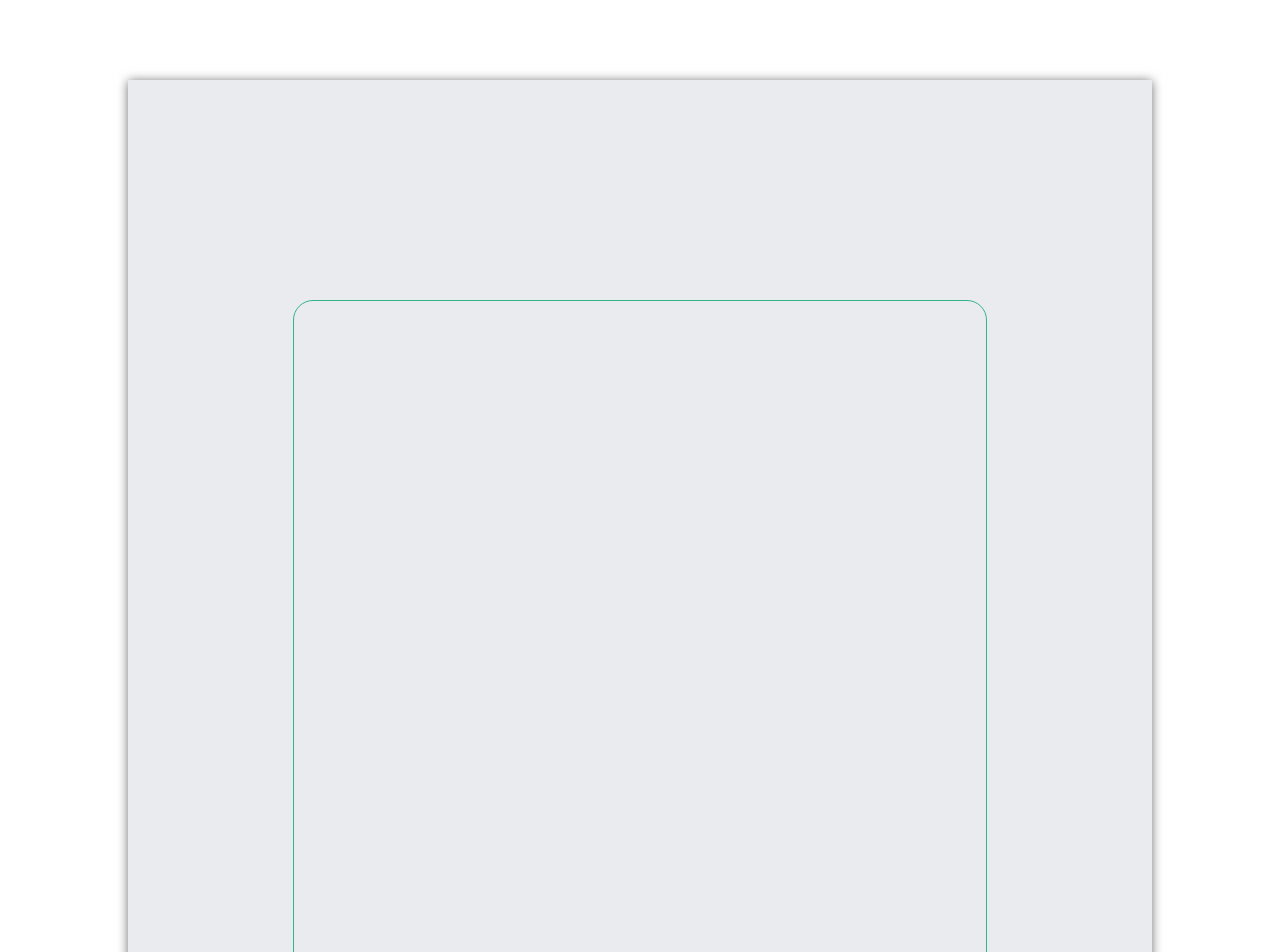
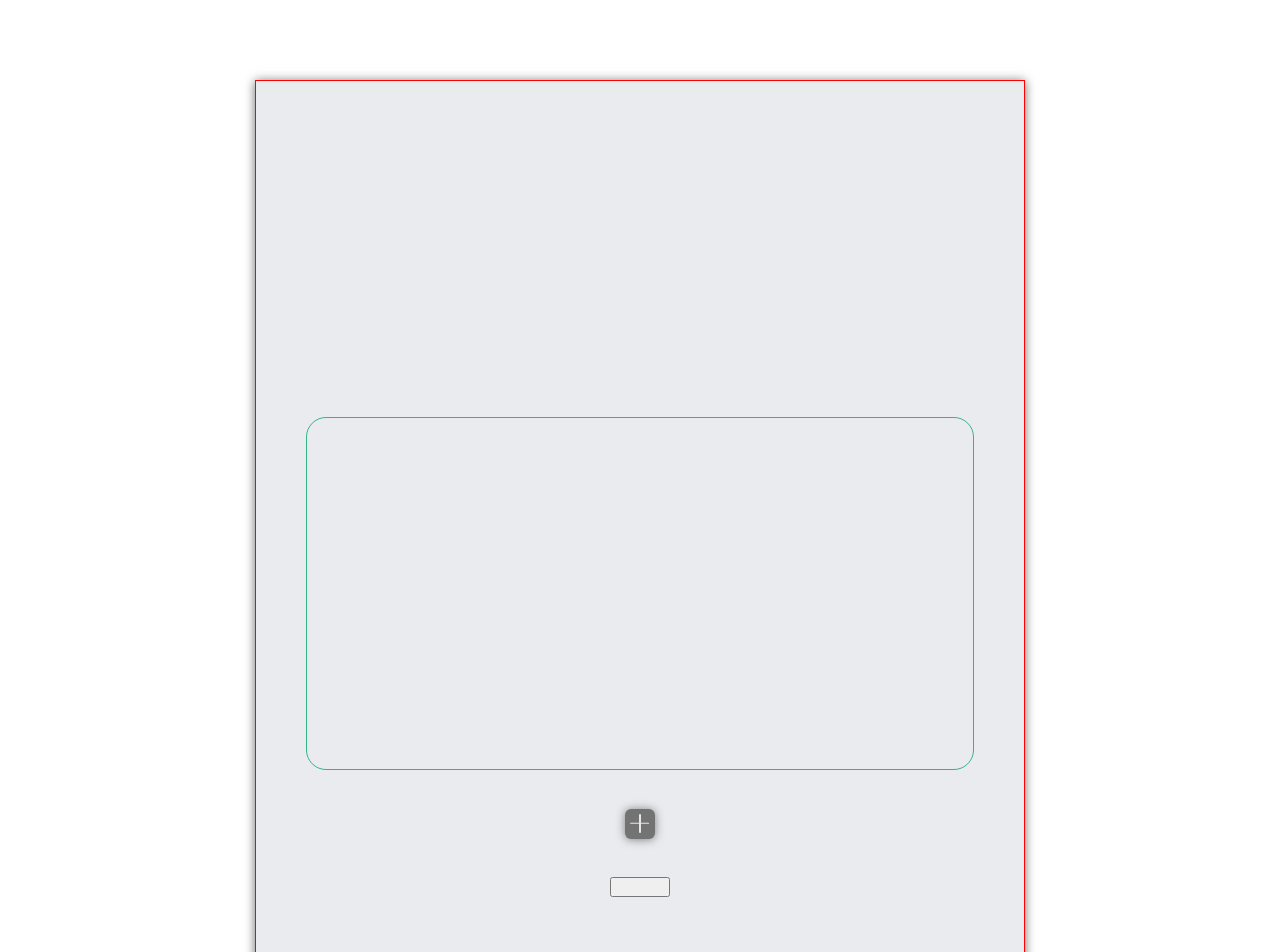
Before and after one commit to imvne/manage-cards, a React (Vite) app: page / in a window 1280 px wide. Shown: the top 952 px of the page. Built offline with nearby package versions, Linux system fonts and the light colour scheme.

Commit message:
fusionné les composants app et cardscontainer

```diff
--- a/src/App.css
+++ b/src/App.css
@@ -1,14 +1,16 @@
 #root{
 	margin: 5rem;
-	width: 80vw;
-	height: 100vw;
+	width: 60vw;
+	height: 90vw;
 	box-shadow: 0px 1px 10px rgb(111, 111, 111);
 	display: flex;
 	flex-direction: column;
 	justify-content: center;
 	align-items: center;
-	background-color: #EAEBEF
+	background-color: #EAEBEF;
+	border: 1px solid red;
 }
+
 
 .add-card-button{
 	margin: 3vw;
@@ -20,7 +22,7 @@
 }
 
 .cards-container {
-	width: 50vw;
+	width: 80%;
 	/* max-height: 50vw; */
 	display: flex;
 	flex-direction: column;
@@ -57,11 +59,12 @@
 
 .card-input {
 	outline: none;
-	border: 1px dashed grey;
+	border: 0px dashed transparent;
 	width: 100%;
 	min-height: 100%;
 	font-size: 2vw;
 	font-family: "Ubuntu", sans-serif;
 	font-weight: 100;
 	box-sizing: border-box;
+	resize: vertical;
 }
--- a/src/App.jsx
+++ b/src/App.jsx
@@ -5,40 +5,140 @@ import CardsContainer from './CardsContainer';
 
 export default function App() {
 	const [cards, setCards] = useState([]) // {key : "hbkve", heigth: "", content: ""}
-	const [addButton, setAddButton] = useState("on")
-	const cardsContainerHeight = "50vw"
+	const [addButtonOn, setAddButtonOn] = useState(true)
+	const [cardToDelete, setCardToDelete] = useState(null)
+	const [allCardsHeight, setAllCardsHeight] = useState(0)
+	const cardsContainerHeight = 300
+
+	console.log(`total hauteur : ${allCardsHeight}`)
+	console.log(cards)
+
+	const handleCardHeightChange = (cardKey) => {
+		console.log('handle CardHeightChange')
+		const cardElement = document.querySelector(`.card-${cardKey}`);
+		const newHeight = cardElement ? cardElement.getBoundingClientRect().height : "14vw";
+
+		console.log(`nouvelle hauteur ${newHeight}`)
+		setCards(previousCards =>
+			previousCards.map(card =>
+			card.key === cardKey ? (
+
+				setAllCardsHeight(previousHeightTotal => ((previousHeightTotal + newHeight - card.height), console.log(previousHeightTotal, card.height, newHeight))),
+				{ ...card, height: newHeight }
+
+				) : card )
+		);
+
+		cardsContainerHeight - allCardsHeight > 59.5 ? setAddButtonOn(true) : setAddButtonOn(false)
+	}
+
+	const handleCardContent = (event, cardKey) => {
+		console.log('handle CardContent')
+		const textChanging = event.target.innerText;
+
+		console.log(textChanging)
+		setCards(previousCards =>
+			previousCards.map(card =>
+			card.key === cardKey ? { ...card, content: textChanging } : card )
+		);
+
+	};
+
+
+	const handleDeleteButtonClick = (cardToDelete, event) => {
+		console.log('handle DeleteButtonClick')
+		const cardElement = event.target.closest('.card')
+		cardElement.style.transform = "scale(00%)"
+
+
+
+		setTimeout(() => {
+			setCards(cards.filter(card => card.key!== cardToDelete.key))
+		}, 300)
+
+		setAllCardsHeight(previousHeightTotal => previousHeightTotal - cardToDelete.height);
+
+		cardsContainerHeight - allCardsHeight > 59.5 ? setAddButtonOn(true) : setAddButtonOn(false)
+
+	}
+
 
 	const handleAddButtonClick = () => {
-		if (addButton === "on"){
-			setCards(previousCards => [...previousCards, {key : crypto.randomUUID(), height: 0, content: ""}])
+		console.log('handle AddButtonClick')
+		if(cardsContainerHeight - allCardsHeight > 59.5) {
+			setAddButtonOn(true)
 
+			setCards(previousCards => [...previousCards, {key : crypto.randomUUID(), height: 59.5, content: ""}])
+			setAllCardsHeight(previousHeight => previousHeight + 59.5)
+
+		} else {
+			setAddButtonOn(false)
 		}
+
 	}
 
 	return (
+
 	<>
-		<CardsContainer
-			cardsContainerHeight={cardsContainerHeight}
+
+
+		<div
 			className={"cards-container"}
-			cards={cards}
-			setCards={setCards}
-		/>
+			style={{height: `${cardsContainerHeight}px`}}
+		>
+
+			{cards.map((card) => {return (
+				<div key={card.key} className={`card card-${card.key}`}
+				onMouseEnter={() => {setCardToDelete(card)}}
+				onMouseLeave={() => {setCardToDelete(null)}}
+				>
+
+					<textarea
+						type='text'
+						className='card-input'
+						contentEditable="true"
+						onChange={(event) => {
+							handleCardHeightChange(card.key);
+							handleCardContent(event, card.key)
+						}}
+					>
+					</textarea>
+
+					{
+						cardToDelete === card &&
+
+						(<CrossButton
+						handleOnClick={(event) => handleDeleteButtonClick(card, event)}
+						className={"delete-card-button"}
+						addOrDeleteStyle={'delete'} buttonSize={'3vw'}
+						/>)
+					}
+
+				</div>
+
+			)})}
+
+		</div>
 
 		<CrossButton
 			className={"add-card-button"}
 			addOrDeleteStyle={'add'}
-			buttonSize={'50px'}
-			handleOnClick={ () => {handleAddButtonClick()}}
+			buttonSize={'30px'}
+			handleOnClick={handleAddButtonClick}
+			addButtonOn={addButtonOn}
 		/>
 
 		<button
 			style={{height: "20px", width: "60px"}}
 			onClick={() => {
-				addButton === "on" ? setAddButton("off") : setAddButton("on")
+				addButtonOn ? setAddButton("off") : setAddButton("on")
 			}}
 		>
-			{addButton}
+			{addButtonOn}
+
 		</button>
+
 	</>
+
 	)
 }
```
